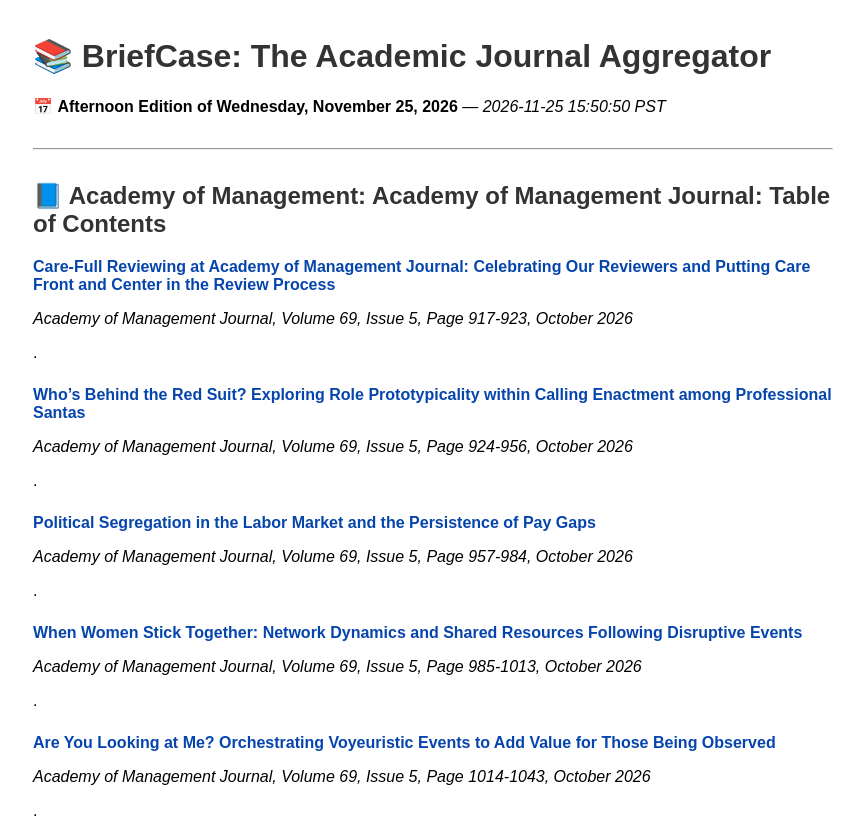
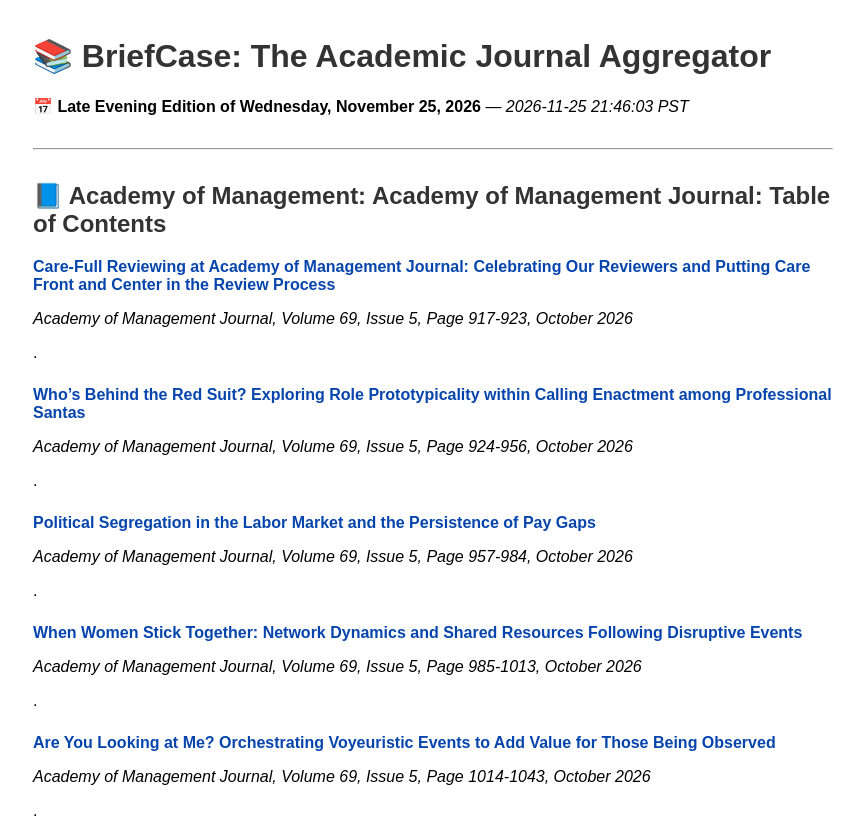
Before and after one commit to GrumpsCat/briefcaseapp, a plain HTML site: page index.html in a window 1280 px wide. Shown: the top 823 px of the page, without its empty margins (207-1069 px from the left). Drawn offline with Linux system fonts and the light colour scheme.

Commit message:
✅ Auto update: Thu Nov 26 05:46:13 UTC 2026

```diff
--- a/index.html
+++ b/index.html
@@ -14,7 +14,7 @@
 </head>
 <body>
 <h1>📚 BriefCase: The Academic Journal Aggregator</h1>
-<p>📅 <strong>Afternoon Edition of Wednesday, November 25, 2026</strong> — <em>2026-11-25 15:50:50 PST</em></p><hr>
+<p>📅 <strong>Late Evening Edition of Wednesday, November 25, 2026</strong> — <em>2026-11-25 21:46:03 PST</em></p><hr>
 <h2>📘 Academy of Management: Academy of Management Journal: Table of Contents</h2>
 <div style='margin-bottom: 1.5em;'>
 <p><strong><a href='https://journals.aom.org/doi/abs/10.5465/amj.2026.4005?af=R'>Care-Full Reviewing at Academy of Management Journal: Celebrating Our Reviewers and Putting Care Front and Center in the Review Process</a></strong></p>
```
Also changed, not shown: proof-it-ran.txt.
